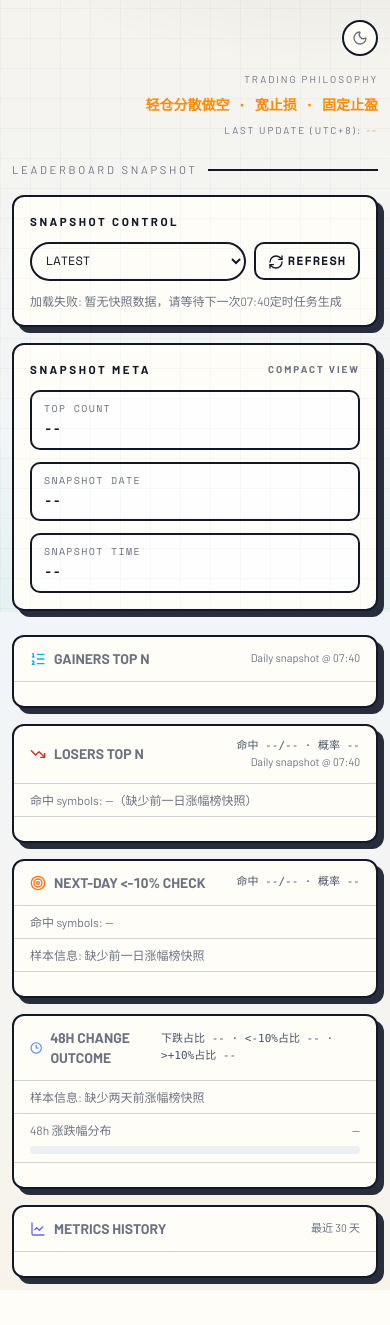
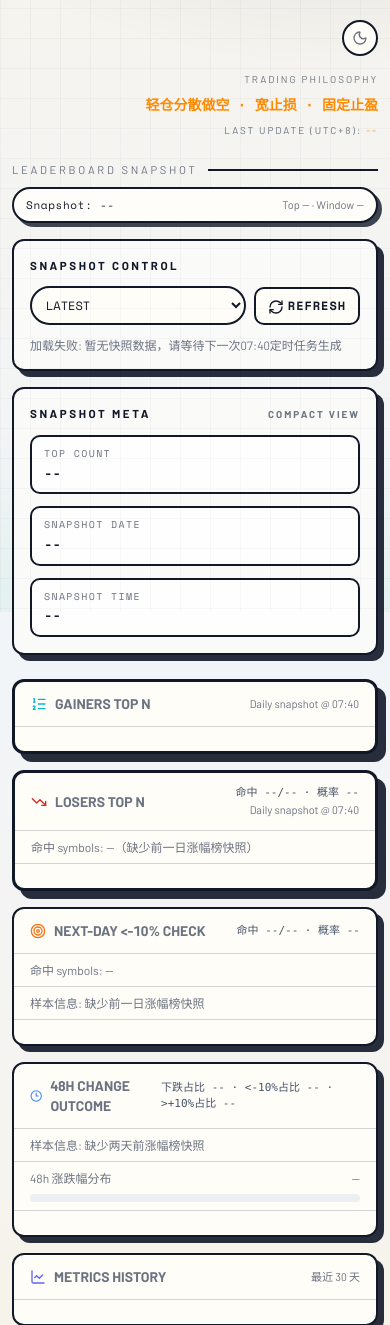
Before and after one commit to miracle-zs/crypto_dashboard, a FastAPI app: page /leaderboard in a window 390 px wide. Shown: the part 232-1557 px from the top of the page. Before the commit the page ends 1522 px from the top, so only its background shows below. Run offline with FastAPI, Linux system fonts and the light colour scheme; data that the repository does not hold is empty; some libraries are stand-ins or nearby versions.

Commit message:
feat: refine leaderboard layout hierarchy and mobile card density

```diff
--- a/templates/leaderboard.html
+++ b/templates/leaderboard.html
@@ -222,6 +222,48 @@
         .panel-reveal { animation: rise-in 0.6s ease both; }
         @keyframes rise-in { from { opacity: 0; transform: translateY(6px); } to { opacity: 1; transform: translateY(0); } }
 
+        .panel-tier-main {
+            border-width: 3px;
+            box-shadow: 8px 8px 0 rgba(17, 24, 39, 0.9);
+        }
+
+        .panel-tier-subtle {
+            background: color-mix(in srgb, var(--panel) 86%, #dbeafe 14%);
+        }
+
+        .snapshot-context {
+            position: sticky;
+            top: 8px;
+            z-index: 40;
+            display: flex;
+            flex-wrap: wrap;
+            gap: 10px;
+            align-items: center;
+            justify-content: space-between;
+            padding: 8px 12px;
+            border-radius: 999px;
+            border: 2px solid var(--border);
+            background: color-mix(in srgb, var(--panel) 86%, #fff 14%);
+            box-shadow: 4px 4px 0 rgba(17, 24, 39, 0.8);
+            margin: 8px 0 14px;
+        }
+
+        .snapshot-context .ctx-main {
+            font-family: 'Space Mono', monospace;
+            font-size: 11px;
+            color: var(--text);
+            letter-spacing: 0.06em;
+        }
+
+        .snapshot-context .ctx-sub {
+            font-size: 11px;
+            color: var(--muted);
+        }
+
+        body.dark-mode .snapshot-context {
+            background: rgba(30, 41, 59, 0.86);
+        }
+
         .metric-label {
             font-family: 'Space Mono', monospace;
             font-size: 0.68rem;
@@ -557,9 +637,13 @@
 </header>
 
 <div class="section-label">LEADERBOARD SNAPSHOT</div>
+<div class="snapshot-context" id="snapshot-context">
+    <div class="ctx-main" id="snapshot-context-main">Snapshot: --</div>
+    <div class="ctx-sub" id="snapshot-context-sub">Top -- · Window --</div>
+</div>
 <div class="grid grid-cols-1 lg:grid-cols-12 gap-6 mt-4">
     <div class="lg:col-span-4 space-y-4">
-        <div class="glass-panel p-4 panel-reveal">
+        <div class="glass-panel panel-tier-subtle p-4 panel-reveal">
             <div class="panel-title">
                 <strong>SNAPSHOT CONTROL</strong>
             </div>
@@ -574,7 +658,7 @@
             <div id="status-text" class="text-xs text-slate-500 mt-3">等待加载历史快照...</div>
         </div>
 
-        <div class="glass-panel p-4 panel-reveal">
+        <div class="glass-panel panel-tier-subtle p-4 panel-reveal">
             <div class="panel-title mb-3">
                 <strong>SNAPSHOT META</strong>
                 <span class="panel-meta">compact view</span>
@@ -597,7 +681,7 @@
     </div>
 
     <div class="lg:col-span-8 space-y-4">
-        <div class="glass-panel overflow-hidden panel-reveal">
+        <div class="glass-panel panel-tier-main overflow-hidden panel-reveal">
             <div class="px-4 py-3 border-b border-slate-800/20 flex justify-between items-center">
                 <h3 class="text-sm font-bold text-slate-500 flex items-center">
                     <i data-lucide="list-ordered" class="mr-2 w-4 h-4 text-cyan-500"></i>
@@ -626,7 +710,7 @@
             <div id="leaderboard-cards" class="md:hidden p-3 space-y-3"></div>
         </div>
 
-        <div class="glass-panel overflow-hidden panel-reveal">
+        <div class="glass-panel panel-tier-main overflow-hidden panel-reveal">
             <div class="px-4 py-3 border-b border-slate-800/20 flex justify-between items-center">
                 <h3 class="text-sm font-bold text-slate-500 flex items-center">
                     <i data-lucide="trending-down" class="mr-2 w-4 h-4 text-red-500"></i>
@@ -772,6 +856,8 @@
     const metricTop = document.getElementById('metric-top');
     const metricDate = document.getElementById('metric-date');
     const metricTime = document.getElementById('metric-time');
+    const snapshotContextMain = document.getElementById('snapshot-context-main');
+    const snapshotContextSub = document.getElementById('snapshot-context-sub');
     const gainersTitle = document.getElementById('gainers-title');
     const losersTitle = document.getElementById('losers-title');
     const tableBody = document.getElementById('leaderboard-body');
@@ -1108,10 +1194,25 @@
                     <span class="rank-up font-bold">${formatChange(row.change)}</span>
                 </div>
                 <div class="font-bold">${row.symbol} ${held}</div>
-                <div class="mt-1 text-xs text-slate-500">现价: ${formatPrice(row.last_price ?? row.price)}</div>
-                <div class="mt-2 text-xs ${delta.cls}">昨排变化: ${delta.text}</div>
-                <div class="mt-1 text-xs text-slate-500">7日出现: ${row.appearances_7d || 0}</div>
-                <div class="mt-1 text-xs text-slate-500">24h成交额: ${formatVolume(row.volume)}</div>
+                <div class="mobile-core">
+                    <div>
+                        <div class="k">Price</div>
+                        <div class="v">${formatPrice(row.last_price ?? row.price)}</div>
+                    </div>
+                    <div>
+                        <div class="k">Change</div>
+                        <div class="v rank-up">${formatChange(row.change)}</div>
+                    </div>
+                    <div>
+                        <div class="k">24h Vol</div>
+                        <div class="v">${formatVolume(row.volume)}</div>
+                    </div>
+                </div>
+                <details class="mobile-more">
+                    <summary>展开详情</summary>
+                    <div class="mt-2 text-xs ${delta.cls}">昨排变化: ${delta.text}</div>
+                    <div class="mt-1 text-xs text-slate-500">7日出现: ${row.appearances_7d || 0}</div>
+                </details>
             `;
             cards.appendChild(card);
         });
@@ -1135,12 +1236,12 @@
             tr.innerHTML = `
                 <td class="px-4 py-3 font-mono">${idx + 1}</td>
                 <td class="px-4 py-3 font-semibold">${row.symbol} ${held}</td>
-                <td class="px-4 py-3">${reversal}</td>
                 <td class="px-4 py-3 text-right font-mono">${formatPrice(row.last_price ?? row.price)}</td>
                 <td class="px-4 py-3 text-right rank-down font-bold">${formatChange(row.change)}</td>
                 <td class="px-4 py-3 text-right ${delta.cls} font-bold">${delta.text}</td>
                 <td class="px-4 py-3 text-right font-mono">${row.appearances_7d || 0}</td>
                 <td class="px-4 py-3 text-right font-mono">${formatVolume(row.volume)}</td>
+                <td class="px-4 py-3">${reversal}</td>
             `;
             losersTableBody.appendChild(tr);
 
@@ -1152,11 +1253,26 @@
                     <span class="rank-down font-bold">${formatChange(row.change)}</span>
                 </div>
                 <div class="font-bold">${row.symbol} ${held}</div>
-                <div class="mt-1 text-xs text-slate-500">昨涨幅榜Top10: ${reversalText}</div>
-                <div class="mt-1 text-xs text-slate-500">现价: ${formatPrice(row.last_price ?? row.price)}</div>
-                <div class="mt-2 text-xs ${delta.cls}">昨排变化: ${delta.text}</div>
-                <div class="mt-1 text-xs text-slate-500">7日出现: ${row.appearances_7d || 0}</div>
-                <div class="mt-1 text-xs text-slate-500">24h成交额: ${formatVolume(row.volume)}</div>
+                <div class="mobile-core">
+                    <div>
+                        <div class="k">Price</div>
+                        <div class="v">${formatPrice(row.last_price ?? row.price)}</div>
+                    </div>
+                    <div>
+                        <div class="k">Change</div>
+                        <div class="v rank-down">${formatChange(row.change)}</div>
+                    </div>
+                    <div>
+                        <div class="k">24h Vol</div>
+                        <div class="v">${formatVolume(row.volume)}</div>
+                    </div>
+                </div>
+                <details class="mobile-more">
+                    <summary>展开详情</summary>
+                    <div class="mt-1 text-xs text-slate-500">昨涨幅榜Top10: ${reversalText}</div>
+                    <div class="mt-2 text-xs ${delta.cls}">昨排变化: ${delta.text}</div>
+                    <div class="mt-1 text-xs text-slate-500">7日出现: ${row.appearances_7d || 0}</div>
+                </details>
             `;
             losersCards.appendChild(card);
         });
@@ -1195,6 +1311,8 @@
                 metricTop.textContent = '--';
                 metricDate.textContent = '--';
                 metricTime.textContent = '--';
+                if (snapshotContextMain) snapshotContextMain.textContent = 'Snapshot: --';
+                if (snapshotContextSub) snapshotContextSub.textContent = 'Top -- · Window --';
                 if (gainersTitle) gainersTitle.textContent = 'GAINERS TOP N';
                 if (losersTitle) losersTitle.textContent = 'LOSERS TOP N';
                 tableBody.innerHTML = '';
@@ -1217,6 +1335,12 @@
             if (losersTitle) losersTitle.textContent = `LOSERS TOP ${losersTopCount || 'N'}`;
             statusText.textContent = `快照日期: ${data.snapshot_date} · 计算区间: ${data.window_start_utc} UTC 至快照时刻`;
             lastUpdated.textContent = data.snapshot_time;
+            if (snapshotContextMain) {
+                snapshotContextMain.textContent = `Snapshot: ${data.snapshot_date} ${(data.snapshot_time || '').split(' ').slice(1).join(' ') || '--'} (UTC+8)`;
+            }
+            if (snapshotContextSub) {
+                snapshotContextSub.textContent = `Top ${gainersTopCount || '--'} · Window ${data.window_start_utc || '--'} UTC → snapshot`;
+            }
 
             const rows = data.rows || [];
             const losersRows = data.losers_rows || [];
```
Also changed, not shown: other parts of templates/leaderboard.html (+39 -1 lines).
